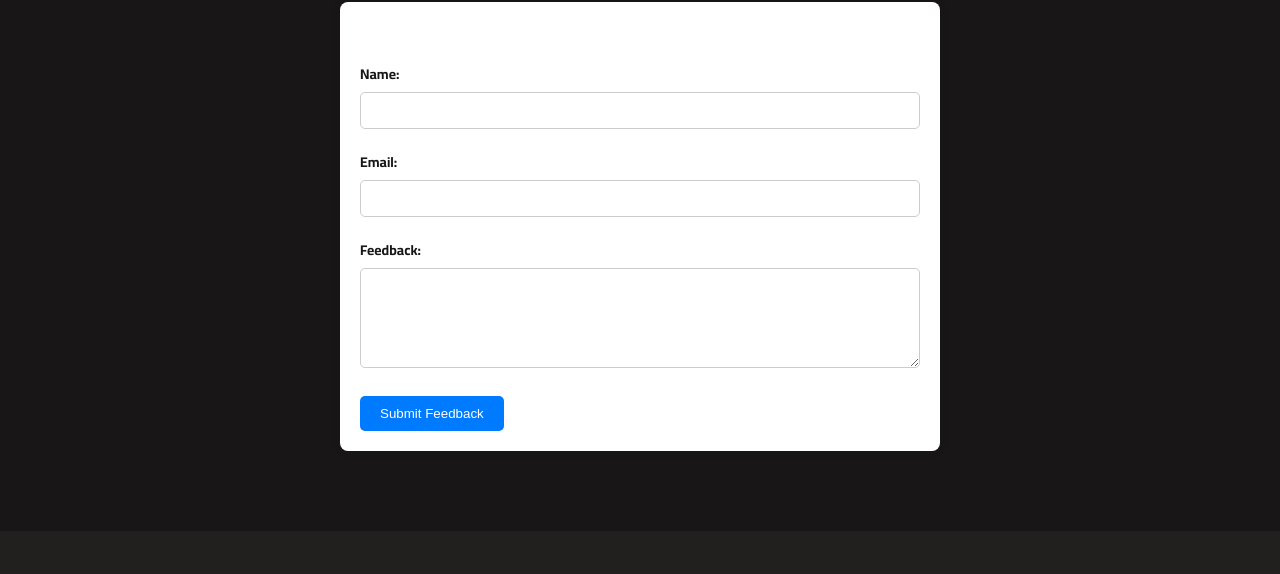
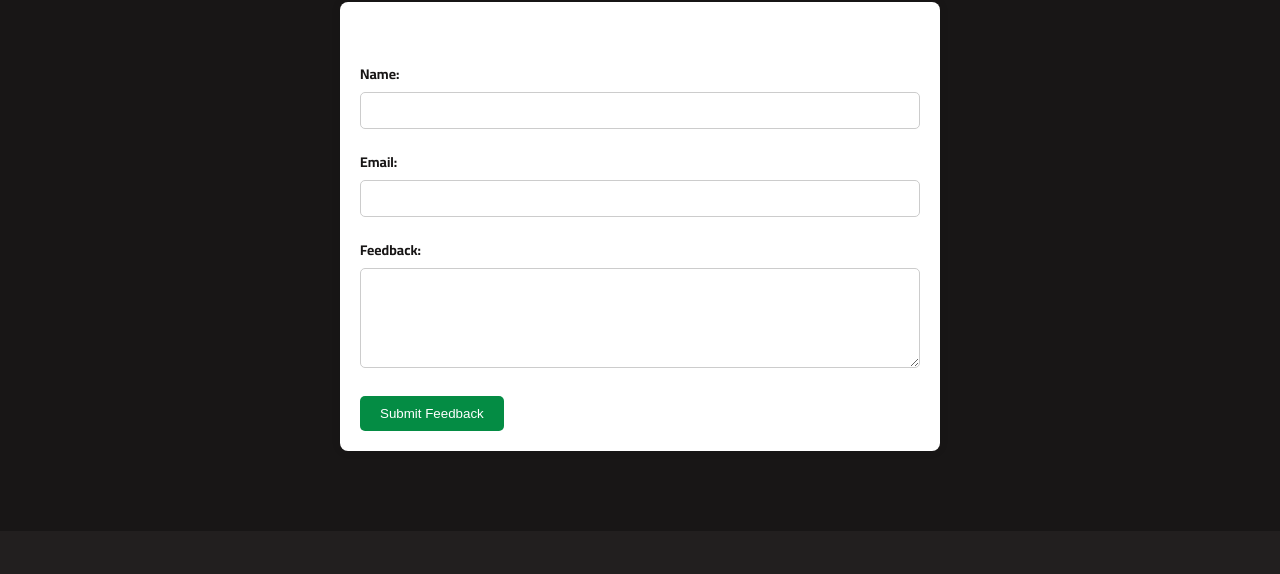
Before and after one commit to cse23-094/cse23-094, a plain HTML site: page feedback.html in a window 1280 px wide. Shown: the part 78-652 px from the top of the page. Drawn offline with nearby package versions, Linux system fonts and the light colour scheme.

Commit message:
Update style2.css

```diff
--- a/style2.css
+++ b/style2.css
@@ -28,7 +28,7 @@ textarea {
     height: 100px;
 }
 input[type="submit"] {
-    background-color: #007bff;
+    background-color:  rgb(4, 140, 68);
     color: #fff;
     border: none;
     padding: 10px 20px;
@@ -36,5 +36,5 @@ input[type="submit"] {
     cursor: pointer;
 }
 input[type="submit"]:hover {
-    background-color: #0056b3;
+    background-color:  rgb(4, 140, 68);
 }
```
